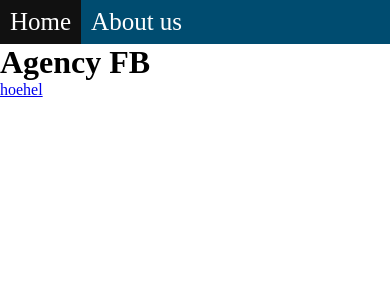
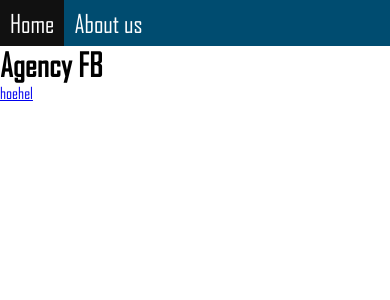
Before and after one commit to vengeance2109/swfactory, a PHP site: page / in a window 390 px wide. Shown: the top 300 px of the page. Run offline with PHP 8.4, Linux system fonts and the light colour scheme.

Commit message:
7/12/2017 11:28
Font toegevoegd voor smartphone compatibiliteit

```diff
--- a/css.css
+++ b/css.css
@@ -1,7 +1,11 @@
 *{
   margin: 0;
   padding: 0;
-  font-family: "Agency FB";
+  font-family: "Mainfont";
+}
+@font-face {
+  font-family: "Mainfont";
+  src: url("Agency_FB.ttf");
 }
 ul {
     list-style-type: none;
```
Also changed, not shown: Agency_FB.ttf (added).
